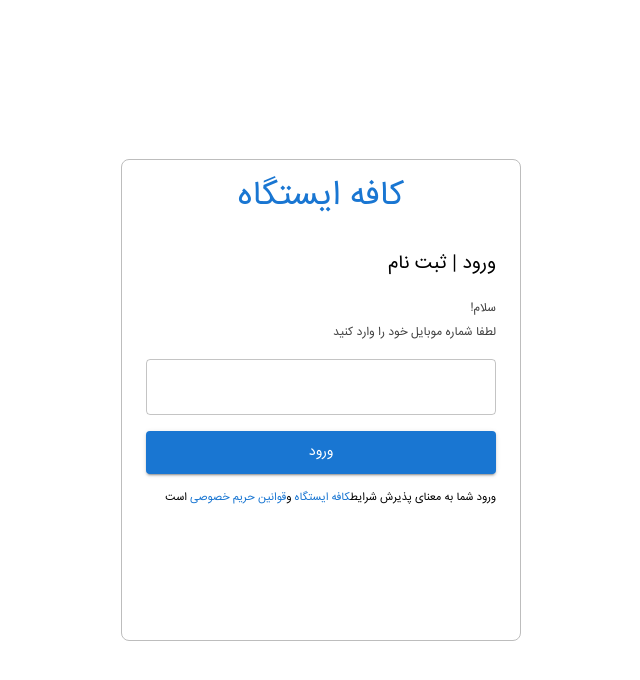
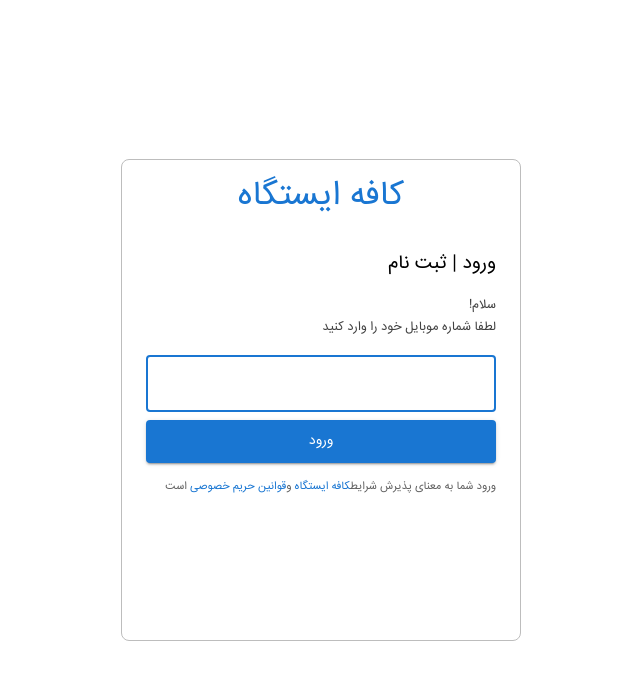
Before and after one commit to ehsanfuad/istgah, a React (Create React App) app: page /login in a window 1280 px wide. Shown: the top 680 px of the page, without its empty margins (410-1050 px from the left). Built offline with nearby package versions, Linux system fonts and the light colour scheme.

Commit message:
seventh commit

```diff
--- a/package.json
+++ b/package.json
@@ -11,6 +11,7 @@
     "@testing-library/jest-dom": "^5.16.5",
     "@testing-library/react": "^13.4.0",
     "@testing-library/user-event": "^13.5.0",
+    "formik": "^2.2.9",
     "react": "^18.2.0",
     "react-dom": "^18.2.0",
     "react-icons": "^4.8.0",
@@ -18,7 +19,8 @@
     "react-scripts": "5.0.1",
     "react-swipeable": "^7.0.0",
     "sass": "^1.57.1",
-    "web-vitals": "^2.1.4"
+    "web-vitals": "^2.1.4",
+    "yup": "^1.1.1"
   },
   "scripts": {
     "start": "react-scripts start",
--- a/src/Pages/Login/Login.jsx
+++ b/src/Pages/Login/Login.jsx
@@ -10,6 +10,8 @@
 } from "@mui/material";
 import { theme } from "./../../data/dummy";
 import useClasses from "../../utils/useClasses";
+import { loginSchema } from "../../schemas/index";
+import { Field, Form, Formik, useFormik } from "formik";
 
 function Login() {
   const biggerThanMd = useMediaQuery(theme.breakpoints.up("md"));
@@ -20,6 +22,25 @@
     },
   });
   const classes = useClasses(styles);
+
+  const onSubmit = (values, errors) => {
+    console.log(values.mobile);
+  };
+  const {
+    values,
+    errors,
+    touched,
+    isSubmitting,
+    handleBlur,
+    handleChange,
+    handleSubmit,
+  } = useFormik({
+    initialValues: {
+      mobile: "asd;lm",
+    },
+    validationSchema: loginSchema,
+    onSubmit,
+  });
   return (
     <Container maxWidth="xl">
       <Box
@@ -51,37 +72,65 @@
             </Typography>
           </Box>
           <Box>
-            <Typography variant="caption" color={theme.palette.grey[800]}>
+            <Typography
+              fontSize="0.8rem"
+              variant="subtitle1"
+              color={theme.palette.grey[800]}
+            >
               سلام!
               <br />
               لطفا شماره موبایل خود را وارد کنید
             </Typography>
           </Box>
-          <Box>
+          <Formik
+            initialValues={{ mobile: "" }}
+            validationSchema={loginSchema}
+            onSubmit={onSubmit}
+          >
+            {({ errors, touched }) => (
+              <Form autoComplete="off">
+                <Box mb={1}>
+                  <Field
+                    name="mobile"
+                    validate={(value) => {
+                      if (!value) {
+                        return "لطفا این قسمت را خالی نگذارید";
+                      } else if (!/^(\+98|0)?9\d{9}$/.test(value)) {
+                        return "شماره موبایل نادرست است";
+                      }
+                    }}
+                  >
+                    {({ field }) => (
                       <TextField
-              sx={{
-                width: "100%",
-                direction: "rtl",
-              }}
-              InputProps={{
-                classes: {
-                  input: classes.thaiTextFieldInputProps,
-                },
-              }}
+                        {...field}
                         id="mobile"
+                        fullWidth
                         label=""
                         variant={biggerThanMd ? "outlined" : "filled"}
+                        error={touched.mobile && Boolean(errors.mobile)}
+                        helperText={touched.mobile && errors.mobile}
+                        autoFocus
                       />
+                    )}
+                  </Field>
                 </Box>
                 <Box>
-            <Button sx={{ py: 1.2 }} fullWidth variant="contained">
+                  <Button
+                    sx={{ py: 1.2 }}
+                    fullWidth
+                    variant="contained"
+                    type="submit"
+                  >
                     ورود
                   </Button>
                 </Box>
+              </Form>
+            )}
+          </Formik>
           <Box>
-            <Typography fontSize="0.7rem">
+            <Typography fontSize="0.7rem" color={theme.palette.grey[700]}>
               ورود شما به معنای پذیرش شرایط
-              <Link underline="none">کافه ایستگاه</Link> و
+              <Link underline="none">کافه ایستگاه </Link>و
               <Link underline="none">قوانین حریم‌ خصوصی</Link> است
             </Typography>
           </Box>
--- /dev/null
+++ b/src/schemas/index.jsx
@@ -0,0 +1,11 @@
+import * as yup from "yup";
+
+const mobileRules = /^(\+98|0)?9\d{9}$/;
+
+export const loginSchema = yup.object().shape({
+  mobile: yup
+    .string()
+    .required("لطفا این قسمت را خالی نگذارید")
+    .matches(mobileRules, { message: "شماره موبایل نادرست است" }),
+
+});
```
Also changed, not shown: 1 other file (tests, documents, lock files or other folders). Lines whose indentation alone changed are shown as unchanged.
